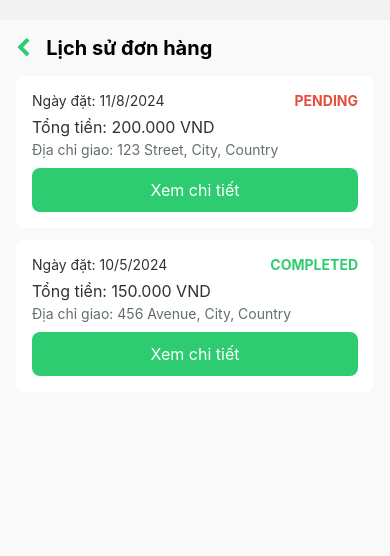
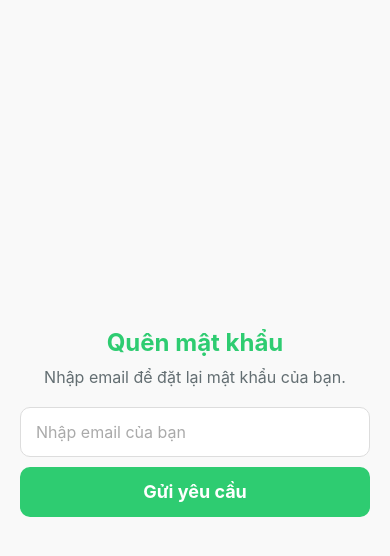
Before and after one commit to TRINHNAMTRUNG/Ecommerce-Application-Tiki, a React Native app: screen / in a window 390 px wide. Shown: the top 556 px of the page. Built offline with nearby package versions, Linux system fonts and the light colour scheme.

Commit message:
Lam trang đổi mật khẩu

```diff
--- a/App.jsx
+++ b/App.jsx
@@ -19,6 +19,8 @@ import ChooseRoleScreen from './src/pages/RoleSelection/roleSelection';
 import InvoiceListScreen from './src/pages/Invoice/orderHistoryPage'
 import InvoiceDetailScreen from './src/pages/Invoice/orderDetailPage';
 import InvoiceStackScreen from './src/routes/invoiceStackScreen';
+
+import ForgotPasswordScreen from './src/pages/forgotPassword/ForgotPasswordPages';
 export default function App() {
   return (
     // <Provider store={store}>
@@ -30,7 +32,7 @@ export default function App() {
     //   </PersistGate>
     // </Provider>
     <NavigationContainer>
-    <InvoiceStackScreen />
+    <ForgotPasswordScreen />
   </NavigationContainer>
   );
 }
--- /dev/null
+++ b/src/pages/forgotPassword/ForgotPasswordPages.jsx
@@ -0,0 +1,102 @@
+import React, { useState } from 'react';
+import { View, Text, TextInput, TouchableOpacity, StyleSheet, Alert } from 'react-native';
+
+const ForgotPasswordScreen = () => {
+  const [email, setEmail] = useState('');
+  const [error, setError] = useState('');
+
+  const handleForgotPassword = () => {
+    if (!validateEmail(email)) {
+      setError('Vui lòng nhập địa chỉ email hợp lệ');
+      return;
+    }
+
+    setError(''); // Clear any existing errors
+
+    // Giả lập yêu cầu gửi email đặt lại mật khẩu
+    setTimeout(() => {
+      Alert.alert('Thành công', 'Email đặt lại mật khẩu đã được gửi!');
+    }, 1000);
+  };
+
+  const validateEmail = (email) => {
+    // Kiểm tra email theo định dạng
+    const emailRegex = /^[^\s@]+@[^\s@]+\.[^\s@]+$/;
+    return emailRegex.test(email);
+  };
+
+  return (
+    <View style={styles.container}>
+      <Text style={styles.title}>Quên mật khẩu</Text>
+      <Text style={styles.subtitle}>Nhập email để đặt lại mật khẩu của bạn.</Text>
+
+      <TextInput
+        style={styles.input}
+        placeholder="Nhập email của bạn"
+        placeholderTextColor="#aaa"
+        keyboardType="email-address"
+        value={email}
+        onChangeText={(text) => setEmail(text)}
+      />
+
+      {error ? <Text style={styles.errorText}>{error}</Text> : null}
+
+      <TouchableOpacity style={styles.button} onPress={handleForgotPassword}>
+        <Text style={styles.buttonText}>Gửi yêu cầu</Text>
+      </TouchableOpacity>
+    </View>
+  );
+};
+
+const styles = StyleSheet.create({
+  container: {
+    flex: 1,
+    justifyContent: 'center',
+    alignItems: 'center',
+    padding: 20,
+    backgroundColor: '#f9f9f9',
+  },
+  title: {
+    fontSize: 24,
+    fontWeight: 'bold',
+    color: '#2ecc71',
+    marginBottom: 10,
+  },
+  subtitle: {
+    fontSize: 16,
+    color: '#636e72',
+    marginBottom: 20,
+    textAlign: 'center',
+  },
+  input: {
+    width: '100%',
+    height: 50,
+    borderWidth: 1,
+    borderColor: '#ddd',
+    borderRadius: 10,
+    paddingHorizontal: 15,
+    marginBottom: 10,
+    backgroundColor: '#fff',
+    fontSize: 16,
+  },
+  errorText: {
+    color: '#e74c3c',
+    fontSize: 14,
+    marginBottom: 10,
+  },
+  button: {
+    width: '100%',
+    height: 50,
+    backgroundColor: '#2ecc71',
+    justifyContent: 'center',
+    alignItems: 'center',
+    borderRadius: 10,
+  },
+  buttonText: {
+    color: '#fff',
+    fontSize: 18,
+    fontWeight: 'bold',
+  },
+});
+
+export default ForgotPasswordScreen;
```
